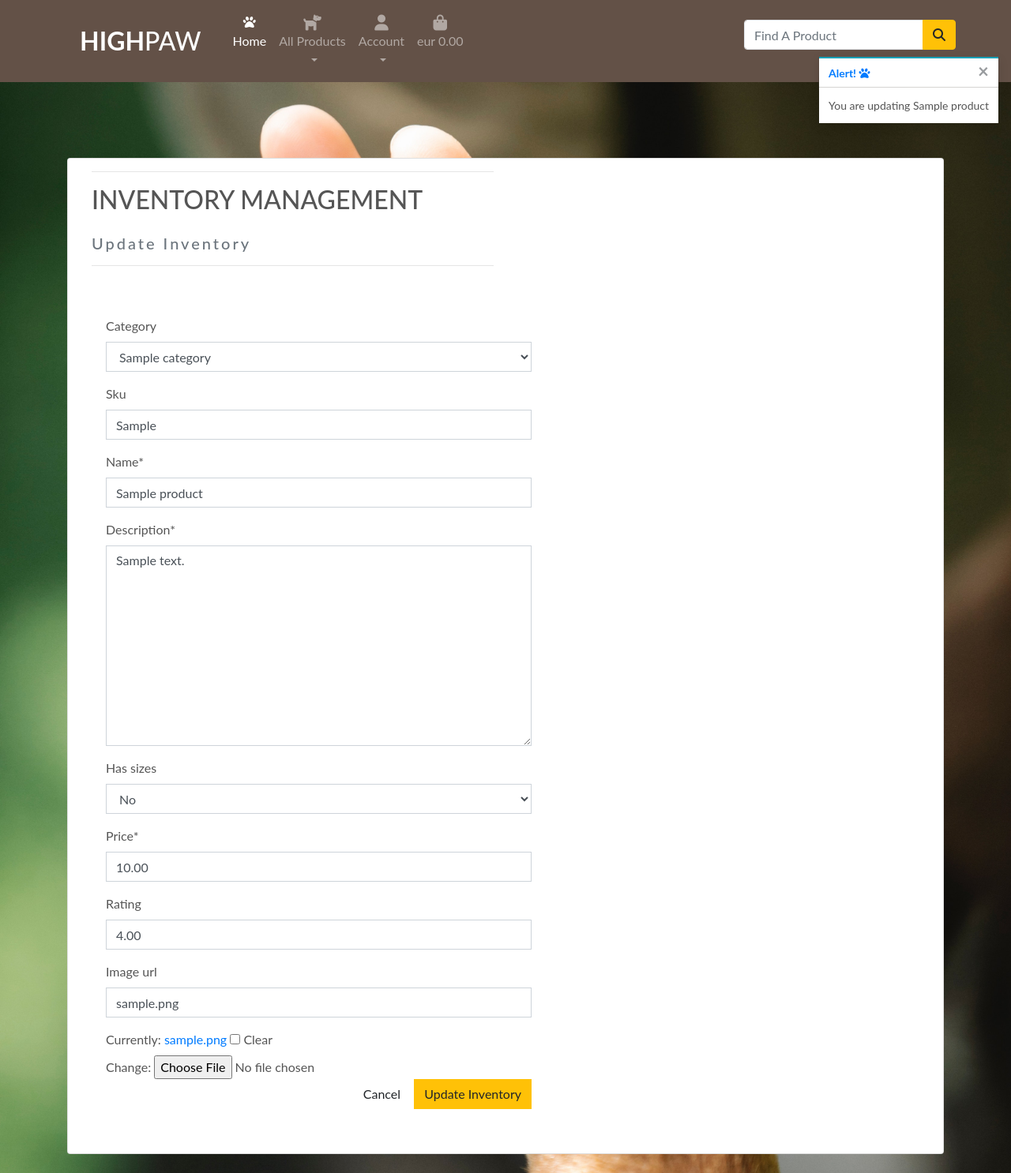
After one commit to ANNAhabANNA/high_paw_support_us_more_v1, a Django app: page /products/edit/1/ in a window 1280 px wide. The commit adds this page. Shown: the whole page at 79% size. Run offline with Django 3.2, Linux system fonts and the light colour scheme; tables that the repository leaves empty hold one stand-in row (values such as "Sample post"); some libraries are stand-ins or nearby versions.

Commit message:
Create edit inventory functionality

```diff
--- /dev/null
+++ b/products/templates/products/edit_inventory.html
@@ -0,0 +1,48 @@
+{% extends "base.html" %}
+{% load static %}
+
+{% block content %}
+<section class="h-100 ">
+    <div class="container content-container">
+        <div class="card rounded-3 mb-4">
+            <div class="container">
+                <div class="col-10 col-md-6">
+                    <hr>
+                    <h2 class="logo-font mb-4">Inventory Management</h2>
+                    <h5 class="text-muted">Update Inventory</h5>
+                    <hr>
+                </div>
+            </div>
+
+            <div class="row">
+                <div class="col-10 col-md-6 m-5">
+                    <form method="POST" action="{% url 'edit_inventory' product.id %}" class="form mb-2" enctype="multipart/form-data">
+                        {% csrf_token %}
+                        {% for field in form %}
+                            {% if field.name != 'image' %}
+                                {{ field | as_crispy_field }}
+                            {% else %}
+                                {{ field }}
+                            {% endif %}
+                        {% endfor %}
+                        <div class="text-right">
+                            <a class="btn btn-outline-black rounded-0" href="{% url 'products' %}">Cancel</a>
+                            <button class="btn btn-warning rounded-0" type="submit">Update Inventory</button>
+                        </div>
+                    </form>
+                </div>
+            </div>
+        </div>
+    </div>
+</section>
+{% endblock %}
+
+{% block postloadjs %}
+    {{ block.super }}
+    <script type="text/javascript">
+        $('#new-image').change(function() {
+            var file = $('#new-image')[0].files[0];
+            $('#filename').text(`Image will be set to: ${file.name}`);
+        });
+    </script>
+{% endblock %}
--- a/products/urls.py
+++ b/products/urls.py
@@ -6,4 +6,5 @@ urlpatterns = [
     path('<int:product_id>/', views.product_detail, name='product_detail'),
     path('add/', views.add_inventory, name='add_inventory'),
     path('wishlist/add_to_wishlist/<int:product_id>', views.add_to_wishlist, name='add_to_wishlist'),
+     path('edit/<int:product_id>/', views.edit_inventory, name='edit_inventory'),
 ]
--- a/products/views.py
+++ b/products/views.py
@@ -98,6 +98,31 @@ def add_inventory(request):
 
     return render(request, template, context)
 
+def edit_inventory(request, product_id):
+    """ Edits an inventory item """
+
+    product = get_object_or_404(Product, pk=product_id)
+    if request.method == 'POST':
+        # Instantiates a form if request method is POST
+        form = ProductForm(request.POST, request.FILES, instance=product)
+        if form.is_valid():
+            form.save()
+            messages.success(request, 'Successfully updated inventory!')
+            return redirect(reverse('product_detail', args=[product.id]))
+        else:
+            messages.error(request, 'Failed to update inventory. Please check the form is valid.')
+    else:
+        form = ProductForm(instance=product)
+        messages.info(request, f'You are updating {product.name}')
+
+    template = 'products/edit_inventory.html'
+    context = {
+        'form': form,
+        'product': product,
+    }
+
+    return render(request, template, context)
+
 @login_required
 def add_to_wishlist(request, product_id):
     ''' A view to add or remove products from user's wishlist'''
--- a/templates/base.html
+++ b/templates/base.html
@@ -105,7 +105,7 @@
                   <!--Django tags for user/admin authentication-->
                   {% if request.user.is_authenticated %}
                     {% if request.user.is_superuser %}
-                      <a href="{% url 'add_inventory' %}" class="dropdown-item">Product Management</a>
+                      <a href="{% url 'add_inventory' %}" class="dropdown-item">Inventory Management</a>
                     {% endif %}
                       <a href="{% url 'profile' %}" class="dropdown-item">My Profile</a>
                       <a href="{% url 'account_logout' %}" class="dropdown-item">Logout</a>
```
